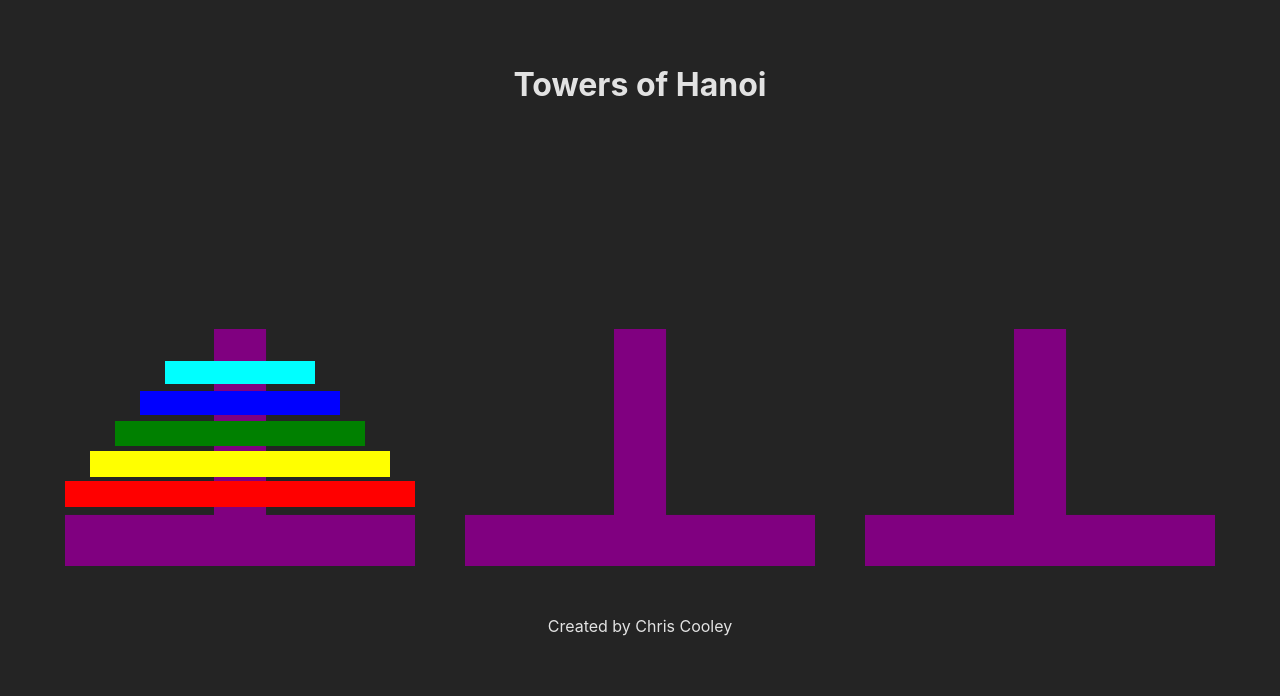
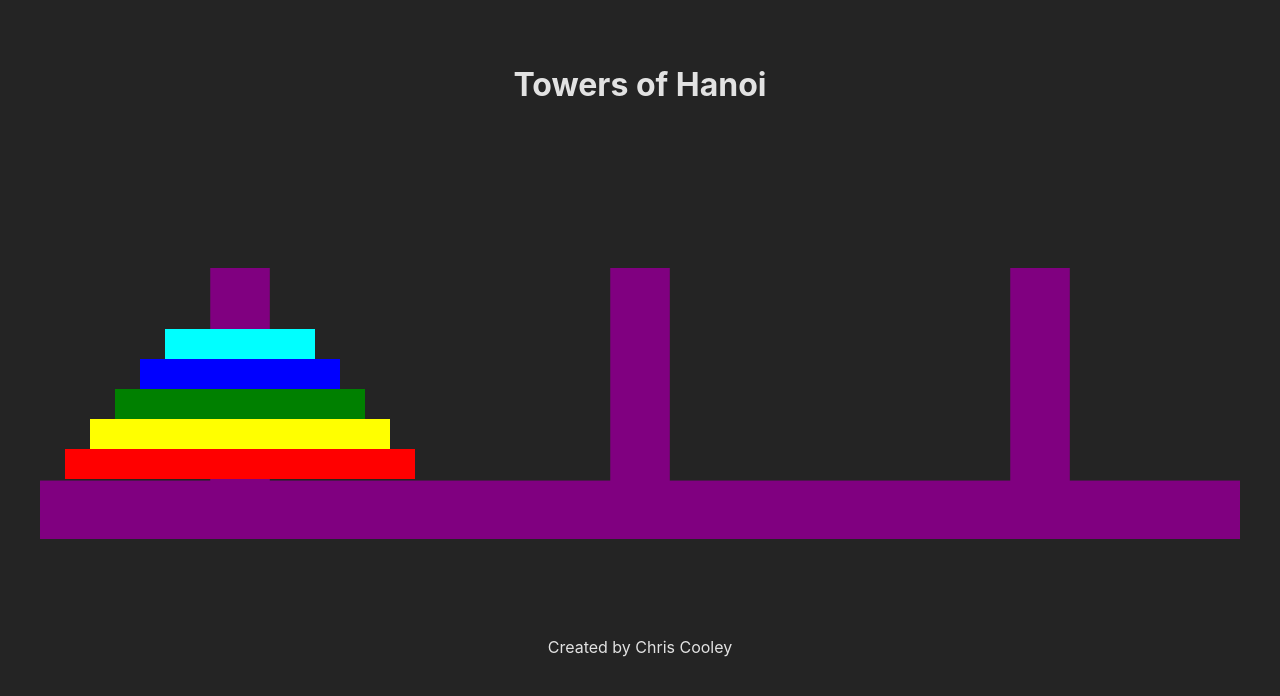
Before and after one commit to chriscooley1/towers-of-hanoi, a React (Vite) app: page / in a window 1280 px wide. Shown: the top 696 px of the page. Built offline with nearby package versions, Linux system fonts and the light colour scheme.

Commit message:
Move code from App.jsx to Game.jsx and improve styling

```diff
--- a/src/App.css
+++ b/src/App.css
@@ -16,15 +16,14 @@ main {
   justify-content: flex-end;
   align-items: center;
   height: 300px;
-  width: 350px;
+  width: 400px;
   background-size: contain;
   background-repeat: no-repeat;
   position: relative;
-  z-index: 1;
-  margin-top: 5rem;
-  margin-bottom: 2rem;
+  margin-top: 3rem;
+  margin-bottom: 5rem;
   background-position: bottom;
-  padding-bottom: 55px;
+  padding-bottom: 60px;
 }
 
 .disc {
@@ -32,34 +31,25 @@ main {
   display: flex;
   align-items: center;
   justify-content: center;
-  background-size: contain;
-  background-repeat: no-repeat;
   position: relative;
-  margin: 0 auto;
-  z-index: 2;
 }
 
 .discCyan {
   width: 150px;
-  align-items: center;
 }
 
 .discBlue {
   width: 200px;
-  align-items: center;
 }
 
 .discGreen {
   width: 250px;
-  align-items: center;
 }
 
 .discYellow {
   width: 300px;
-  align-items: center;
 }
 
 .discRed {
   width: 350px;
-  align-items: center;
 }
--- a/src/App.jsx
+++ b/src/App.jsx
@@ -1,6 +1,4 @@
 import React, { useState } from "react";
-import { DndContext } from "@dnd-kit/core";
-
 import "./App.css";
 import Game from "./Game";
 
@@ -11,32 +9,16 @@ function App() {
     C: []
   });
 
-  function handleDragEnd(event) {
-    const { active, over } = event;
-    if (over && active.id !== over.id) {
-      setTowers(prevTowers => {
-        const newTowers = { ...prevTowers };
-        // Find the source tower
-        const sourceTower = Object.keys(newTowers).find(key => newTowers[key].includes(active.id));
-        // Remove the disc from the source tower
-        newTowers[sourceTower] = newTowers[sourceTower].filter(id => id !== active.id);
-        // Add the disc to the target tower
-        newTowers[over.id].unshift(active.id);
-        return newTowers;
-      });
-    }
-  }
-
   return (
-    <DndContext onDragEnd={handleDragEnd}>
+    <>
       <header>
         <h1>Towers of Hanoi</h1>
       </header>
-      <Game towers={towers} />
+      <Game towers={towers} setTowers={setTowers} />
       <footer>
         <p>Created by Chris Cooley</p>
       </footer>
-    </DndContext>
+    </>
   );
 }
 
--- a/src/Game.jsx
+++ b/src/Game.jsx
@@ -1,12 +1,32 @@
 import React from "react";
 import Tower from "./Tower";
+import { DndContext } from "@dnd-kit/core";
 
-export default function Game({ towers }) {
+export default function Game({ towers, setTowers }) {
+
+    function handleDragEnd(event) {
+        const { active, over } = event;
+        if (over && active.id !== over.id) {
+        setTowers(prevTowers => {
+            const newTowers = { ...prevTowers };
+            // Find the source tower
+            const sourceTower = Object.keys(newTowers).find(key => newTowers[key].includes(active.id));
+            // Remove the disc from the source tower
+            newTowers[sourceTower] = newTowers[sourceTower].filter(id => id !== active.id);
+            // Add the disc to the target tower
+            newTowers[over.id].unshift(active.id);
+            return newTowers;
+        });
+        }
+    }
+
     return (
+        <DndContext onDragEnd={handleDragEnd}>
         <main>
-        {Object.keys(towers).map(id => (
+            {Object.keys(towers).map(id => (
             <Tower key={id} id={id} discs={towers[id]} />
-        ))}
+            ))}
         </main>
+        </DndContext>
     );
 }
```
Also changed, not shown: 1 other file (tests, documents, lock files or other folders).
